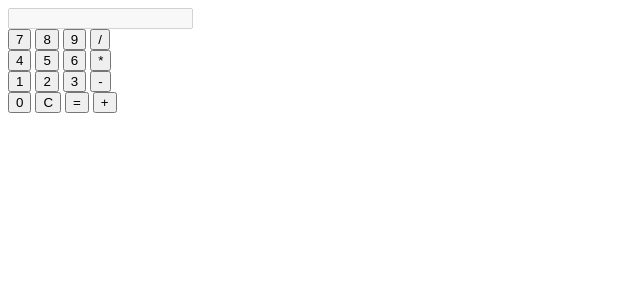
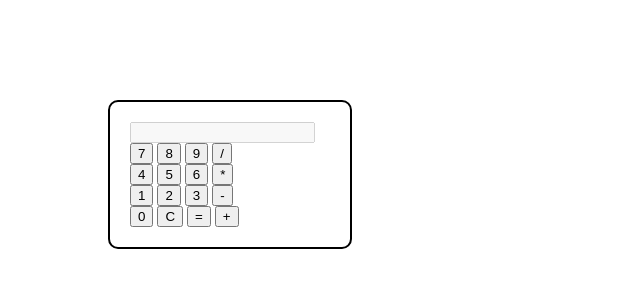
Before and after one commit to sourav173/calculator, a plain HTML site: page index.html in a window 1280 px wide. Shown: the whole page, without its empty margins (0-640 px from the left). Drawn offline with Linux system fonts and the light colour scheme.

Commit message:
calculator div styled

```diff
--- a/css/style.css
+++ b/css/style.css
@@ -0,0 +1,7 @@
+.calculator{
+    width: 200px;
+    margin: 100px;
+    border: 2px solid #000;
+    padding: 20px;
+    border-radius: 10px;
+}
--- a/index.html
+++ b/index.html
@@ -4,6 +4,7 @@
     <meta charset="UTF-8">
     <meta name="viewport" content="width=device-width, initial-scale=1.0">
     <title>calculator</title>
+    <link rel="stylesheet" href="./css/style.css">
 </head>
 <body>
     <div class="calculator">
```
